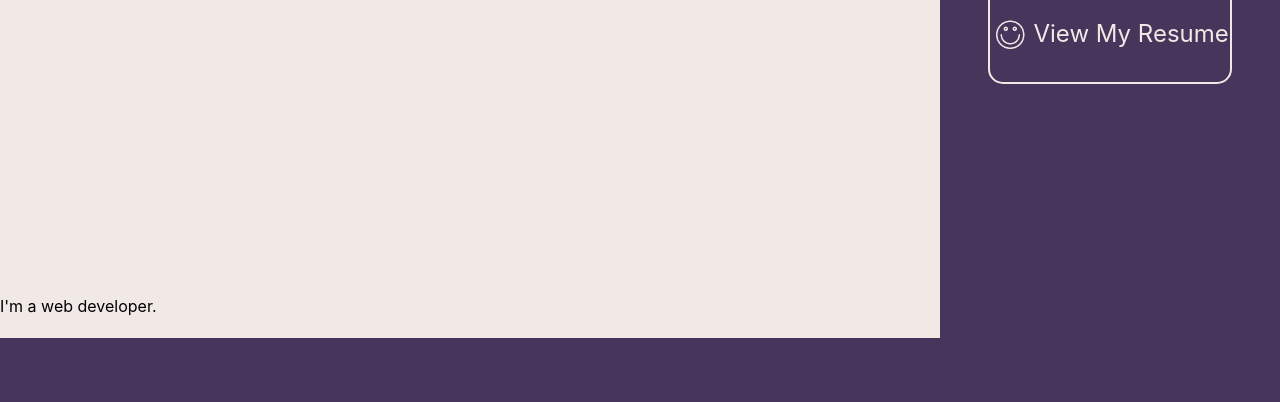
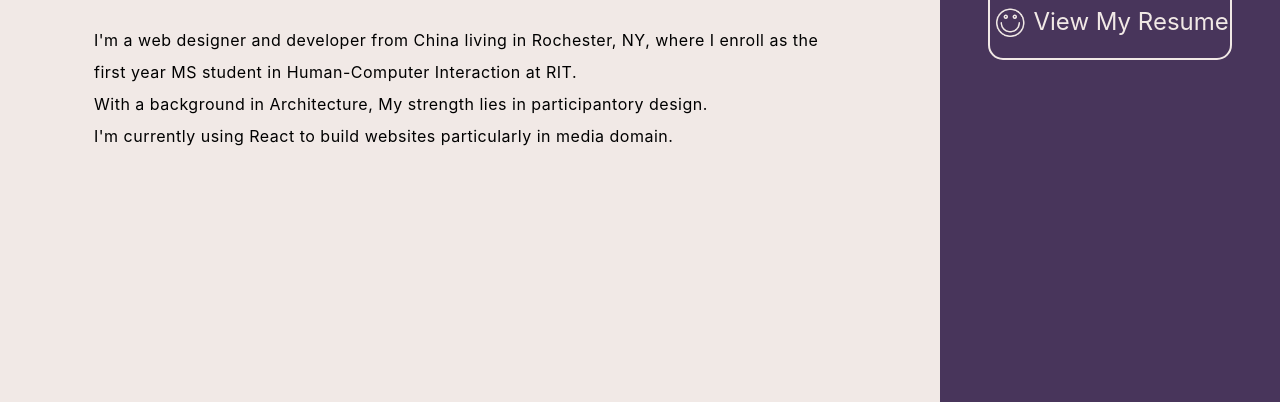
Before and after one commit to lulu9966y/liran-portfolio, a Gatsby site: page /aboutme in a window 1280 px wide. Shown: the part 600-1002 px from the top of the page. Before the commit the page ends 938 px from the top, so only its background shows below. Built offline with nearby package versions, Linux system fonts and the light colour scheme; Gatsby itself is replaced by a stand-in of ours.

Commit message:
02192019

```diff
--- a/src/components/layout.css
+++ b/src/components/layout.css
@@ -188,5 +188,17 @@ svg:hover {
   align-items: center;
 }
 .rightContainer a img {
-  padding: 0 5px;
+  padding-left: 5px;
+  padding-right: 5px;
 }
+.rightContainer a p {
+  line-height: 1; /*1.2-1.5 is readable for body text*/
+}
+
+.leftContainer p {
+  width: 80%;
+  margin: auto;
+  position: relative;
+  top: -250px;
+  letter-spacing: 0.5px;
+}
--- a/src/pages/aboutme.js
+++ b/src/pages/aboutme.js
@@ -87,7 +87,9 @@ class AboutMe extends React.Component {
             <div className="name">MY NAME IS</div>
             <div className="liran">LIRAN</div>
             <div className="yin">YIN</div>
-            <p>I'm a web developer.</p>
+            <p>
+              I'm a web designer and developer from China living in Rochester, NY, where I enroll as the first year MS student in Human-Computer Interaction at RIT. <br /> With a background in Architecture, My strength lies in participantory design. <br />I'm currently using React to build websites particularly in media domain.
+            </p>
           </div>
           <div className="rightContainer">
             <div className="headshotContainer">
```
